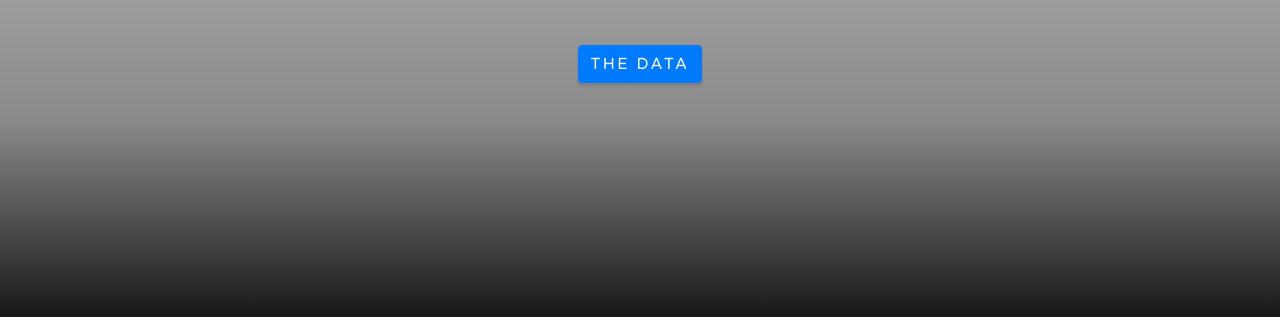
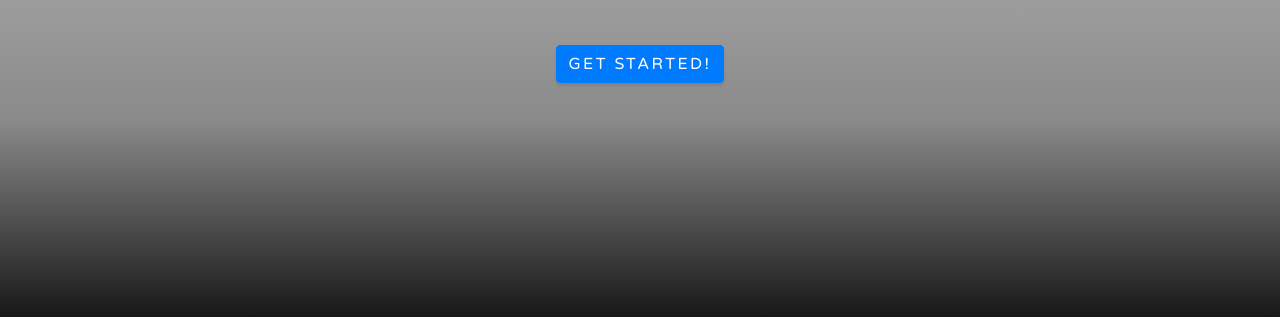
Before and after one commit to cartyrya/YellowstoneWolves, a website with bundled scripts: page index.html in a window 1280 px wide. Shown: the part 480-797 px from the top of the page. Built offline with nearby package versions, Linux system fonts and the light colour scheme; files whose address does not match are found by name.

Commit message:
Getting rid of a section

```diff
--- a/index.html
+++ b/index.html
@@ -91,12 +91,12 @@
         <div class="mx-auto text-center">
           <h1 class="mx-auto my-0 text-black-uppercase">The Wolves of Yellowstone</h1>
           <h2 class="text-white-50 mx-auto mt-2 mb-5">Predator and Prey Relationships.</h2>
-          <a href="#about" class="btn btn-primary js-scroll-trigger">The Data</a>
+          <a href="#about" class="btn btn-primary js-scroll-trigger">Get Started!</a>
         </div>
       </div>
     </header>
 
-    <!-- About Section -->
+    <!-- About Section
     <section>
       <div class="container">
         <div class="row">
@@ -109,6 +109,7 @@
         <img src="img/whitewolf.jpg" class="img-fluid" alt="">
       </div>
     </section>
+    -->
 
     <!--Timeline test -->
     <section id="about" class="about-section text-center">
```
